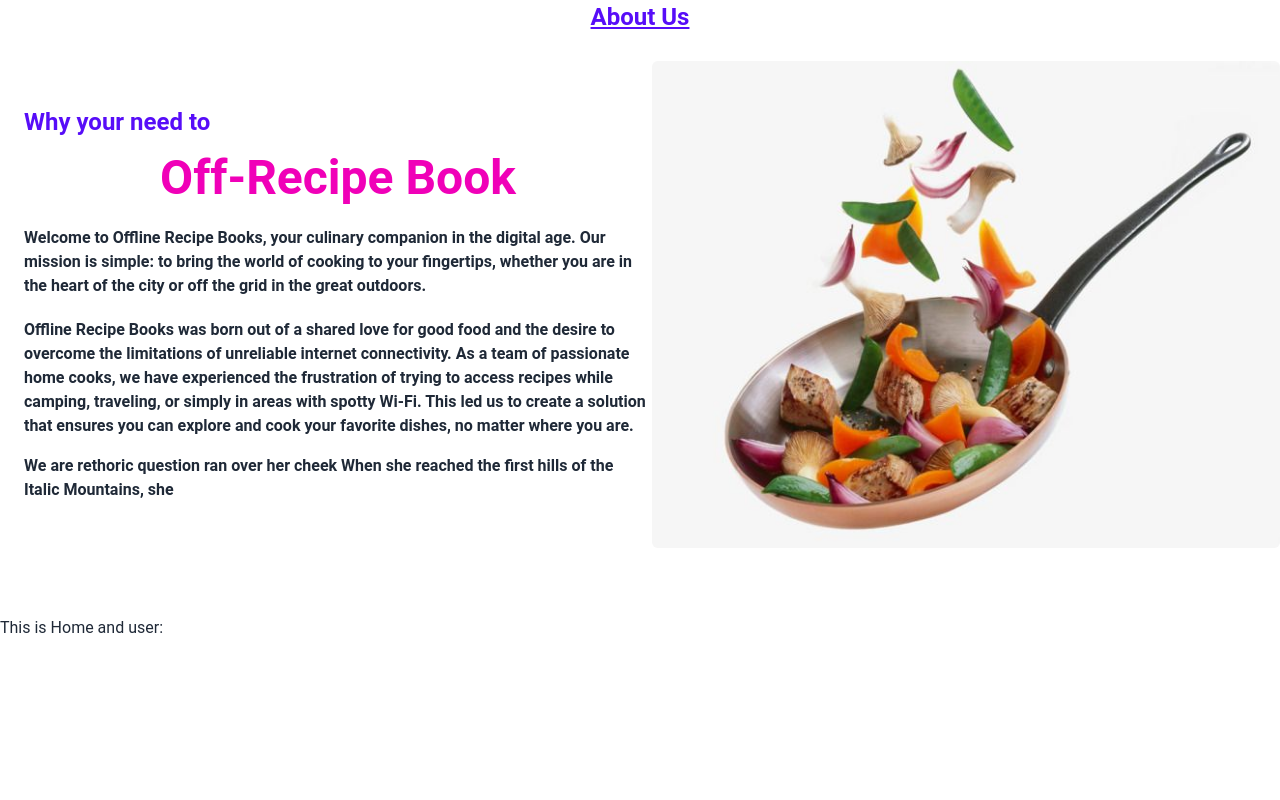
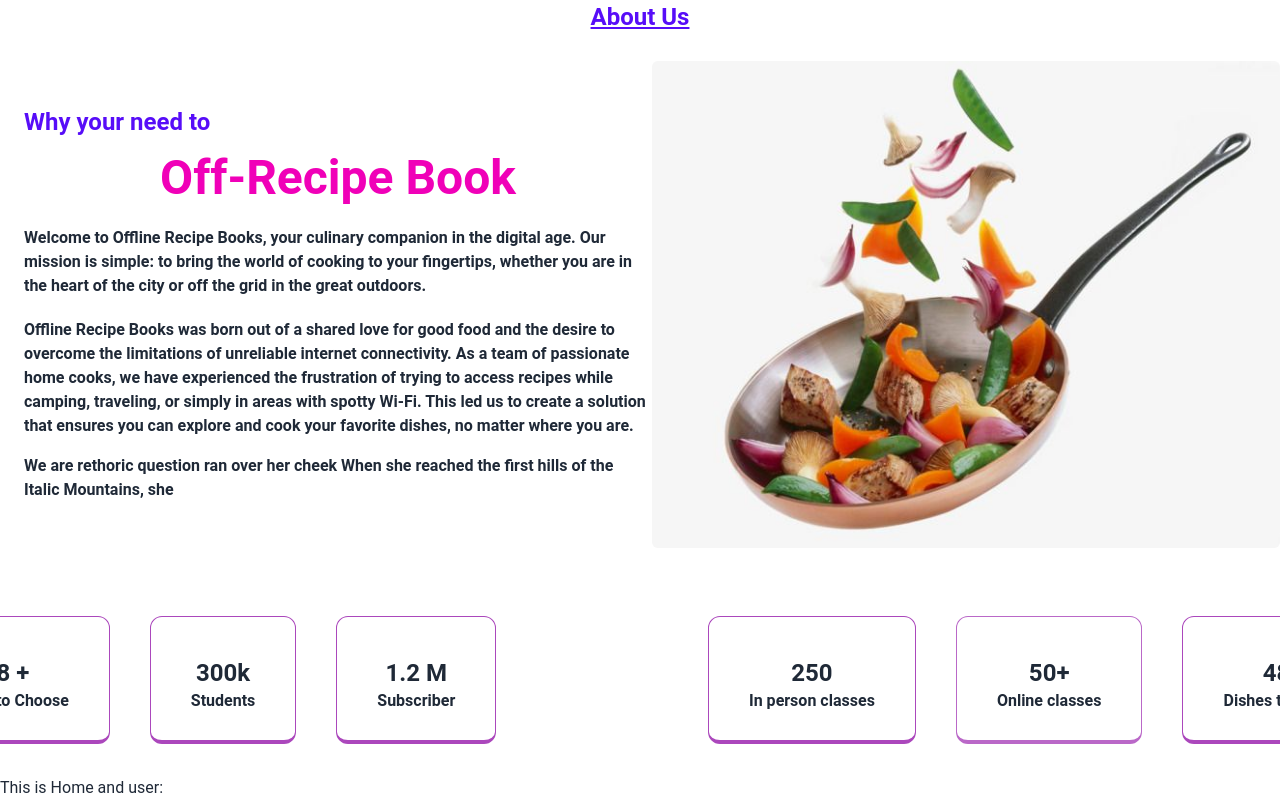
Before and after one commit to swadebsharma6/offline-service-client-public, a React (Vite) app: page / in a window 1280 px wide. Shown: the part 903-1703 px from the top of the page. Before the commit the page ends 1543 px from the top, so only its background shows below. Built offline with nearby package versions, Linux system fonts and the light colour scheme; no server answers.

Commit message:
added community and slider

```diff
--- a/package.json
+++ b/package.json
@@ -17,6 +17,7 @@
     "prop-types": "^15.8.1",
     "react": "^18.2.0",
     "react-dom": "^18.2.0",
+    "react-fast-marquee": "^1.6.2",
     "react-hot-toast": "^2.4.1",
     "react-icons": "^4.11.0",
     "react-router-dom": "^6.18.0",
--- a/src/LayOut/Root.jsx
+++ b/src/LayOut/Root.jsx
@@ -1,3 +1,4 @@
+
 import { Outlet } from "react-router-dom";
 import Header from "../components/Header/Header";
 
@@ -7,6 +8,7 @@ const Root = () => {
         <div className="max-w-7xl mx-auto">
             <Header></Header>
             <Outlet></Outlet>
+
         </div>
     );
 };
--- /dev/null
+++ b/src/Pages/Home/Home/Community/Community.jsx
@@ -0,0 +1,11 @@
+
+
+const Community = () => {
+    return (
+        <div>
+
+        </div>
+    );
+};
+
+export default Community;
--- a/src/Pages/Home/Home/Home.jsx
+++ b/src/Pages/Home/Home/Home.jsx
@@ -1,5 +1,7 @@
 import About from "./About/About";
 import Banner from "./Banner/Banner";
+import Community from "./Community/Community";
+import Marque from "./Marque/Marque";
 
 
 const Home = () => {
@@ -8,6 +10,8 @@ const Home = () => {
         <section>
              <Banner></Banner>
              <About></About>
+             <Community></Community>
+             <Marque></Marque>
             <h2>This is Home and user: </h2>
         </section>
     );
--- /dev/null
+++ b/src/Pages/Home/Home/Marque/Marque.jsx
@@ -0,0 +1,44 @@
+import Marquee from "react-fast-marquee";
+
+
+const Marque = () => {
+    return (
+        <section className="rounded-lg bg-base-100 my-8">
+        <Marquee pauseOnHover={true}  speed={100}>
+          <div className="h-32 p-10 border border-b-4 rounded-xl border-purple-400 mr-10">
+           <div className="text-center">
+           <h3 className="text-2xl font-bold">250</h3>
+           <p className="font-bold">In person classes</p>
+           </div>
+          </div>
+          <div className="h-32 p-10 border border-b-4 rounded-xl border-purple-300 mr-10">
+          <div className="text-center">
+          <h3 className="text-2xl font-bold">50+</h3>
+          <p className="font-bold">Online classes</p>
+          </div>
+          </div>
+          <div className="h-32 p-10 border border-b-4 rounded-xl border-purple-400 mr-10">
+          <div className="text-center">
+           <h3 className="text-2xl font-bold">48 +</h3>
+           <p className="font-bold">Dishes to Choose</p>
+           </div>
+          </div>
+          <div className="h-32 p-10 border border-b-4 rounded-xl border-purple-400 mr-10">
+          <div className="text-center">
+          <h3 className="text-2xl font-bold">300k</h3>
+          <p className="font-bold">Students</p>
+          </div>
+          </div>
+          <div className="h-32 p-10 border border-b-4 rounded-xl border-purple-400 mr-10">
+          <div className="text-center">
+          <h3 className="text-2xl font-bold">1.2 M</h3>
+          <p className="font-bold">Subscriber</p>
+          </div>
+          </div>
+
+      </Marquee>
+        </section>
+    );
+};
+
+export default Marque;
```
Also changed, not shown: 1 other file (tests, documents, lock files or other folders).
